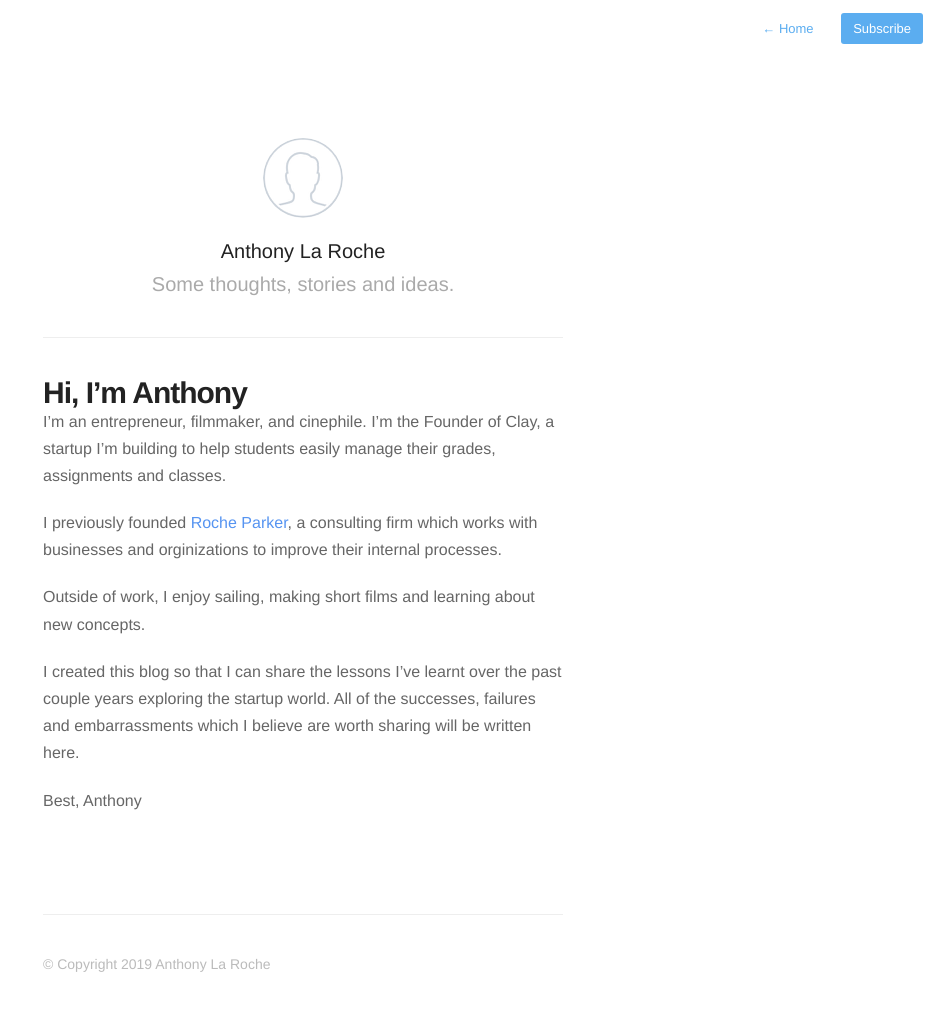
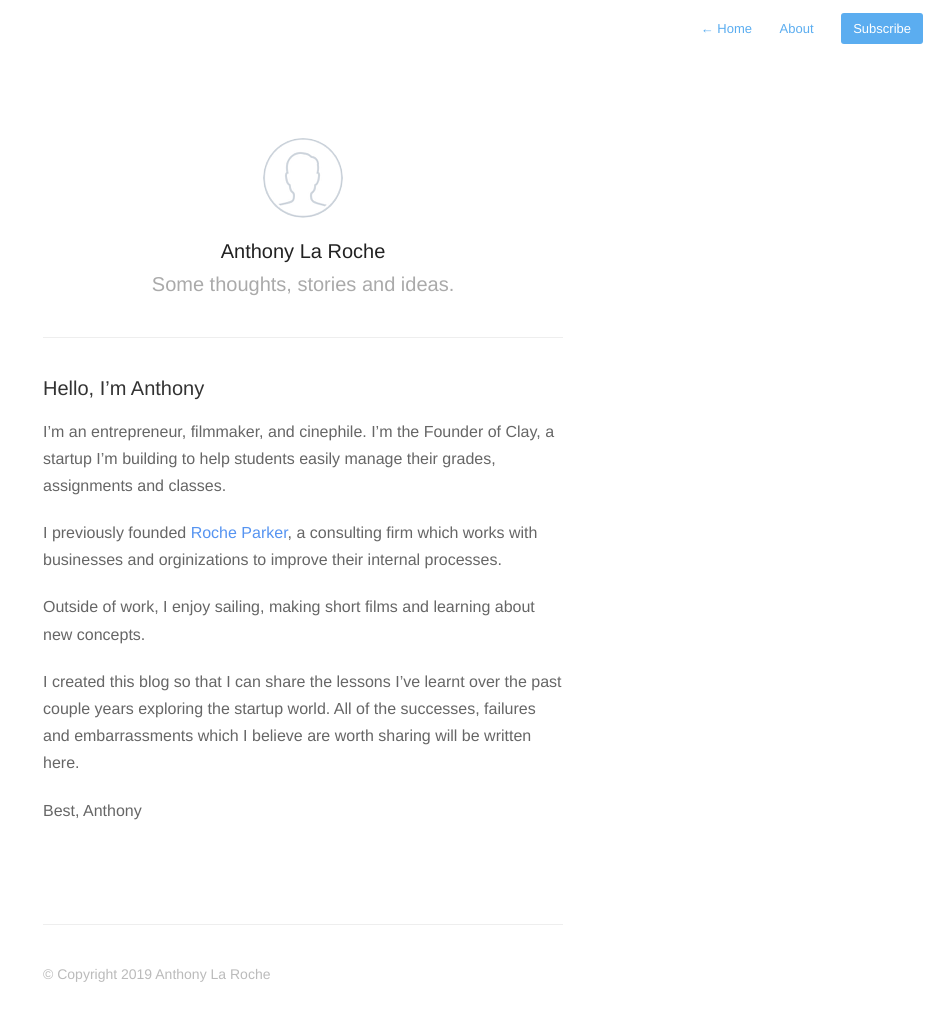
Before and after one commit to tonylaroche/tonylaroche.github.io, a Jekyll site: the page built from about-me.md, in a window 1280 px wide. Shown: the whole page, without its empty margins (337-1280 px from the left). Built offline with Jekyll 4.4.1, drawn with Linux system fonts in a browser that asks for light colours; nearby versions of some CDN libraries.

Commit message:
About page update

```diff
--- a/about.md
+++ b/about-me.md
@@ -1,9 +1,11 @@
 ---
-title: "About"
-permalink: about/
+title: "About Me"
+permalink: about-me/
 profile: true
 ---
-# Hi, I’m Anthony
+
+### Hello, I’m Anthony
+
 I’m an entrepreneur, filmmaker, and cinephile. I’m the Founder of Clay, a startup I’m building to help students easily manage their grades, assignments and classes.
 
 I previously founded [Roche Parker](https://rocheparker.com), a consulting firm which works with businesses and orginizations to improve their internal processes.
```
